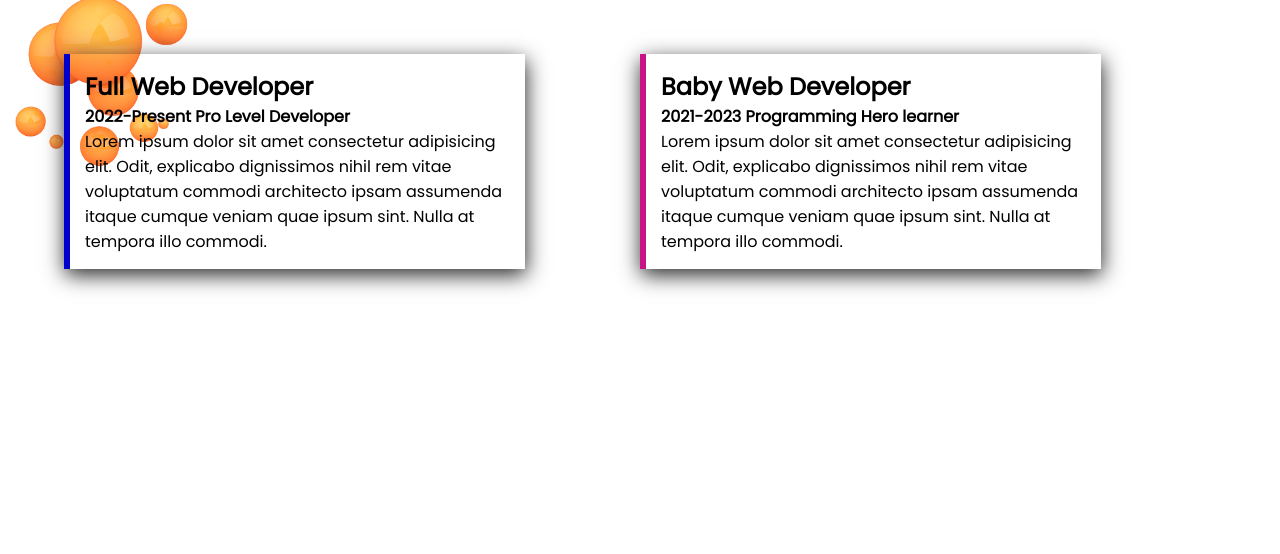
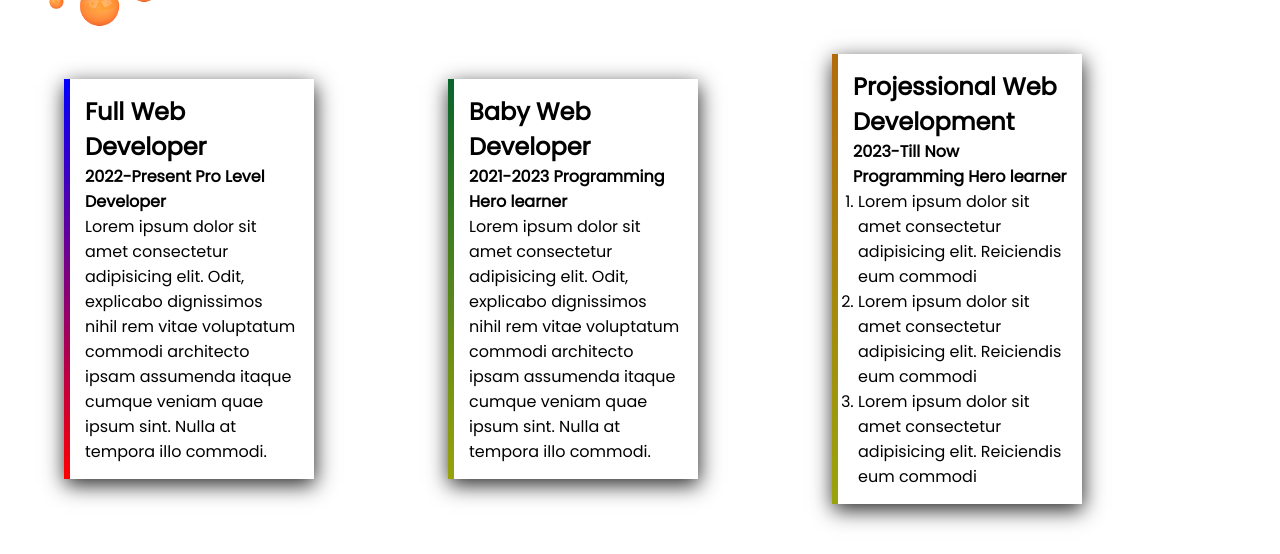
Before and after one commit to MrWayane/Personal-Profile-, a plain HTML site: page index.html in a window 1280 px wide. Shown: the part 751-1305 px from the top of the page. Before the commit the page ends 1070 px from the top, so only its background shows below. Drawn offline with Linux system fonts and the light colour scheme.

Commit message:
Uncomment some codes

```diff
--- a/css/style.css
+++ b/css/style.css
@@ -70,7 +70,7 @@ img{
 
 }
 .experience-box{
-    width: 80%;
+    width: 65%;
     box-shadow: 1px 6px 20px #282829;
     padding: 15px;
 }
@@ -78,7 +78,7 @@ img{
     padding: 50px 0;
     background: url(../Image/bubble-shapes-bubble-bubbles-png-and-vector-332675.png);
     background-repeat: no-repeat;
-    background-position: center left;
+    background-position: top left;
     background-size: 15%;
 
 
@@ -89,10 +89,22 @@ img{
 font-size: 50px;
 margin: 30px;
 }
+ol{
+    margin-left: 5px;
+}
 .full-stack{
-    border-left: 6px solid mediumblue;
+    border-left: 6px solid transparent;
+    border-image:linear-gradient(blue, red);
+    border-image-slice: 1;
 
 }
 .baby-web{
-    border-left: 6px solid mediumvioletred;
+    border-left: 6px solid transparent;
+    border-image:linear-gradient(rgb(8, 100, 44), rgb(153, 163, 11));
+    border-image-slice: 1;
 }
+.professional-development{
+    border-left: 6px solid transparent;
+    border-image:linear-gradient(rgb(179, 106, 11), rgb(153, 163, 11));
+    border-image-slice: 1;
+}
--- a/index.html
+++ b/index.html
@@ -10,6 +10,7 @@
 </head>
 <body>
     <main>
+        <!-- This is first section -->
         <section id="hero-section">
             <article class="container">
                 <div class="text-box flex-half">
@@ -27,7 +28,7 @@
             </article>
 
         </section>
-
+<!-- This is big dream section -->
         <section id="big-dream">
             <article class="container">
                 <div class="image-box flex-half">
@@ -48,6 +49,7 @@
 
 
         </section>
+        <!-- This is Experience Box -->
         <section id="experience">
             <h1>Experiences</h1>
             <article class="container">
@@ -70,6 +72,19 @@
                         </p>
                     </div>
                 </div>
+                <div class="flex-half">
+                    <div class="professional-development experience-box">
+                        <h2>Projessional Web Development</h2>
+                        <h4>2023-Till Now Programming Hero learner</h4>
+                        <p>
+                            <ol>
+                                <li>Lorem ipsum dolor sit amet consectetur adipisicing elit. Reiciendis eum commodi </li>
+                                <li>Lorem ipsum dolor sit amet consectetur adipisicing elit. Reiciendis eum commodi </li>
+                                <li>Lorem ipsum dolor sit amet consectetur adipisicing elit. Reiciendis eum commodi </li>
+                            </ol>
+                        </p>
+                    </div>
+                </div>
 
             </article>
 
```
Also changed, not shown: Image/background 6.jpg (added).
